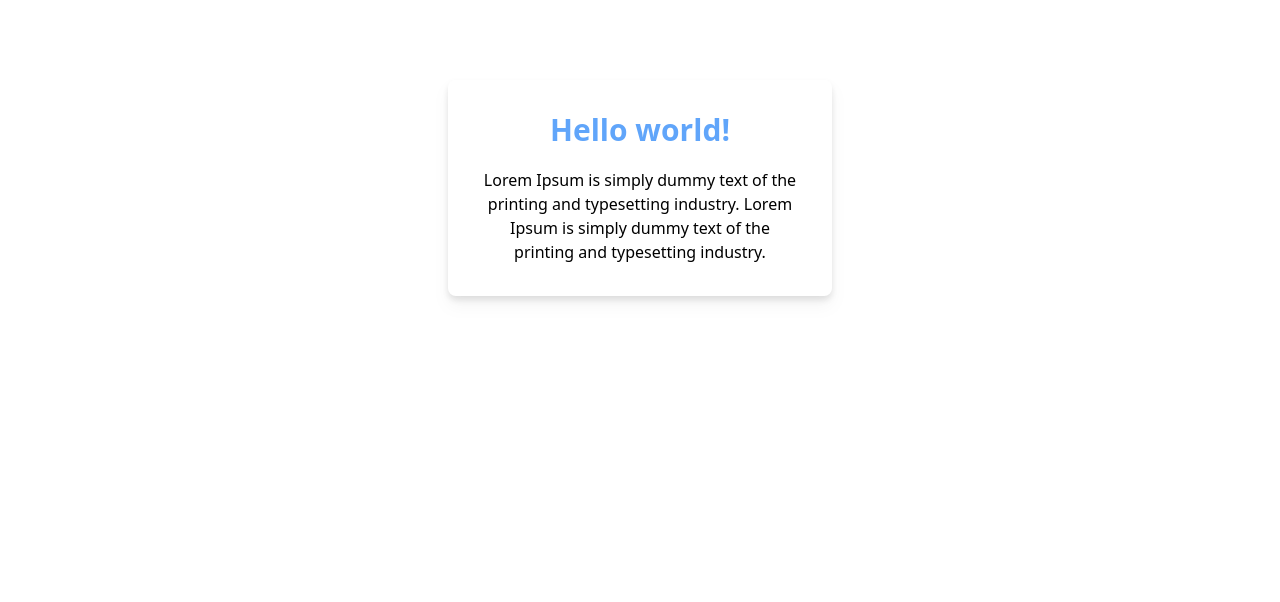
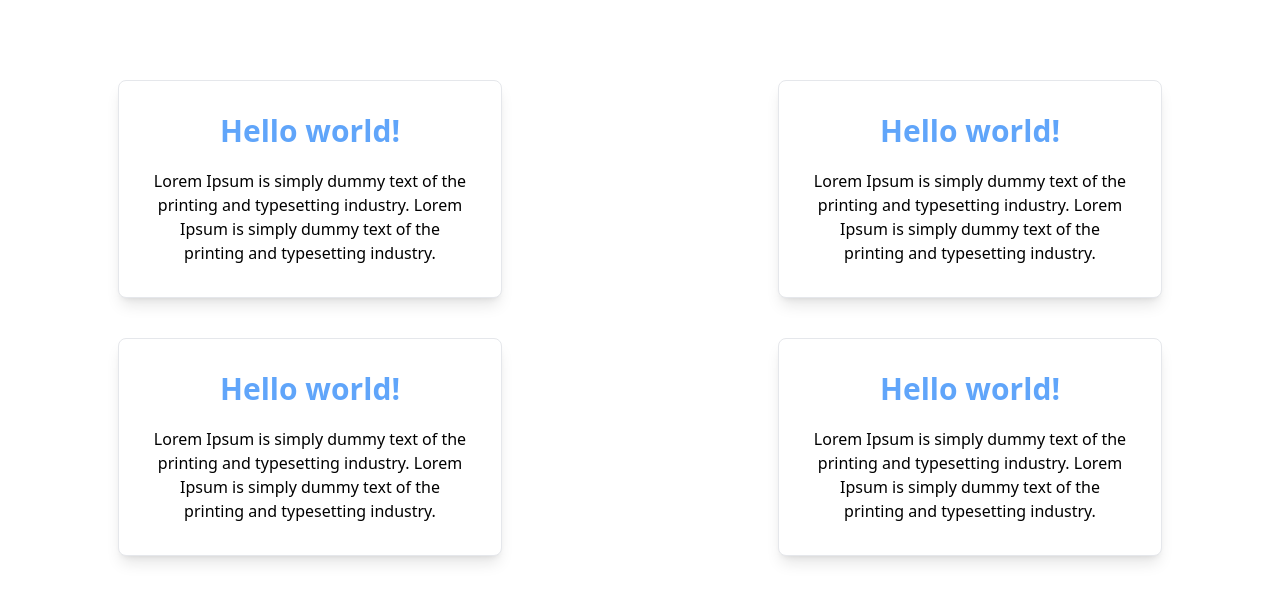
Before and after one commit to gadilbish99/nextjs, a Next.js app: page / in a window 1280 px wide. Shown: the top 602 px of the page. Built offline with nearby package versions, Linux system fonts and the light colour scheme.

Commit message:
Add Grid Layout

```diff
--- a/pages/index.js
+++ b/pages/index.js
@@ -1,4 +1,31 @@
 import Head from "next/head";
+
+const cards = [
+  {
+    id: 1,
+    title: "Hello world!",
+    description:
+      "Lorem Ipsum is simply dummy text of the printing and typesetting industry. Lorem Ipsum is simply dummy text of the printing and typesetting industry.",
+  },
+  {
+    id: 2,
+    title: "Hello world!",
+    description:
+      "Lorem Ipsum is simply dummy text of the printing and typesetting industry. Lorem Ipsum is simply dummy text of the printing and typesetting industry.",
+  },
+  {
+    id: 3,
+    title: "Hello world!",
+    description:
+      "Lorem Ipsum is simply dummy text of the printing and typesetting industry. Lorem Ipsum is simply dummy text of the printing and typesetting industry.",
+  },
+  {
+    id: 4,
+    title: "Hello world!",
+    description:
+      "Lorem Ipsum is simply dummy text of the printing and typesetting industry. Lorem Ipsum is simply dummy text of the printing and typesetting industry.",
+  },
+];
 
 export default function Home() {
   return (
@@ -9,15 +36,16 @@ export default function Home() {
         <link rel="icon" href="/favicon.ico" />
       </Head>
 
-      <main className="flex justify-center">
-        <div className="mt-20 drop-shadow-lg rounded-lg w-96 p-8 bg-white text-center hover:bg-gray-50 select-none">
-          <h1 className="text-3xl font-bold text-blue-400">Hello world!</h1>
-          <p className="text-base mt-5">
-            Lorem Ipsum is simply dummy text of the printing and typesetting
-            industry. Lorem Ipsum is simply dummy text of the printing and
-            typesetting industry.
-          </p>
-        </div>
+      <main className="mt-20 grid grid-cols-1 md:grid-cols-2 gap-10 justify-items-center w-full">
+        {cards.map(({ id, title, description }) => (
+          <div
+            key={id}
+            className=" shadow-lg rounded-lg w-96 p-8 bg-white text-center border hover:bg-gray-50 hover:shadow-2xl select-none"
+          >
+            <h1 className="text-3xl font-bold text-blue-400">{title}</h1>
+            <p className="text-base mt-5">{description}</p>
+          </div>
+        ))}
       </main>
     </div>
   );
```
